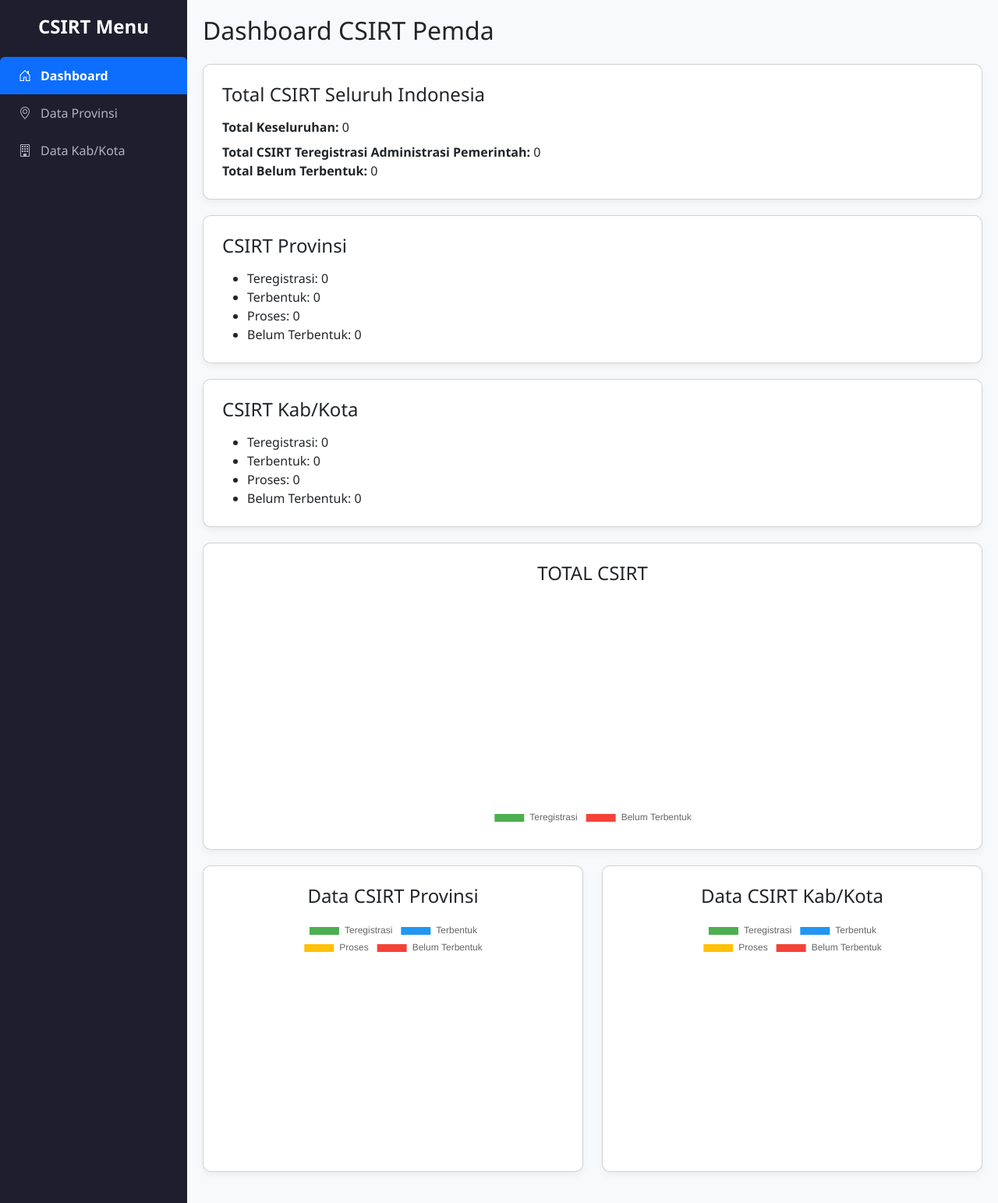
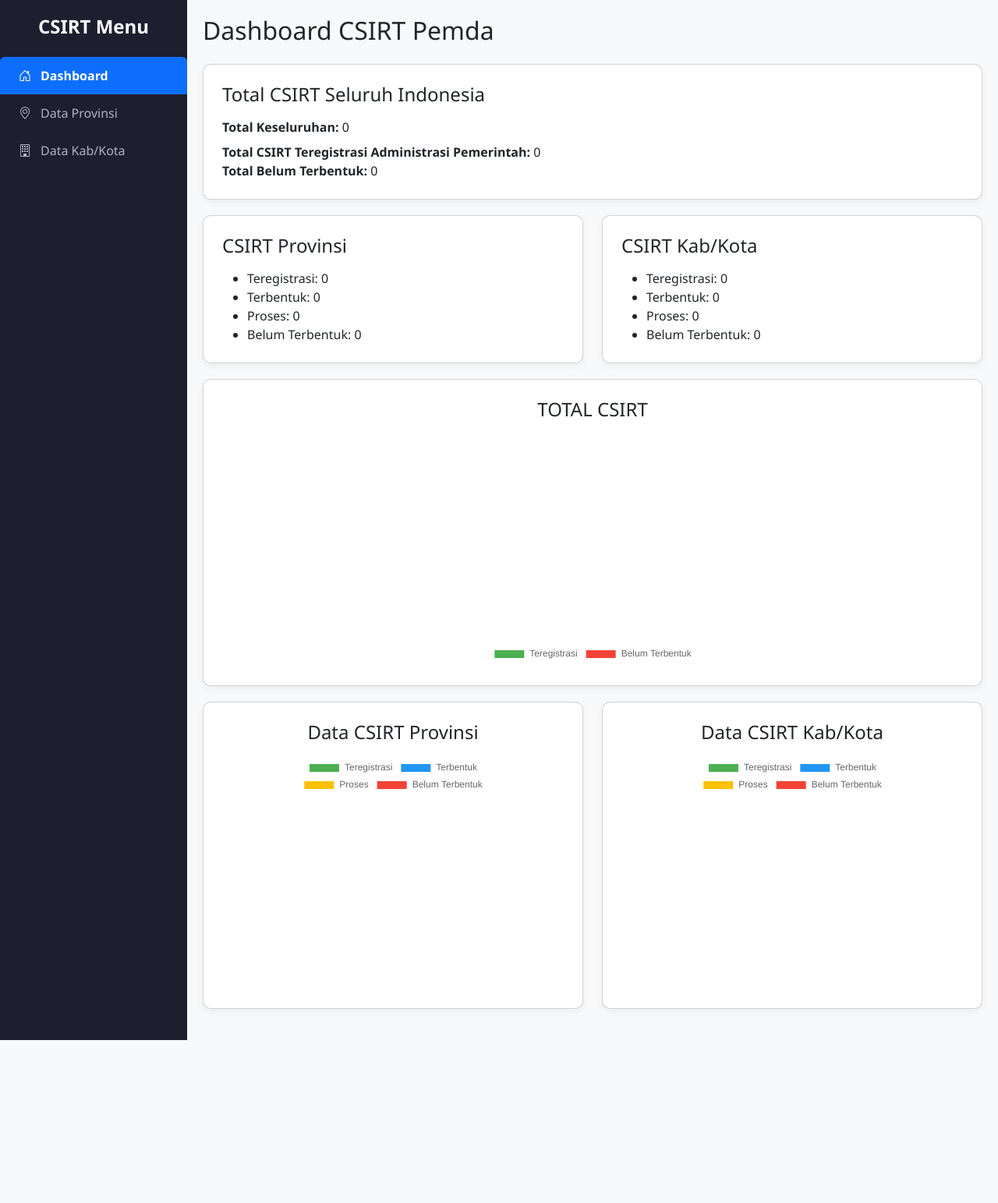
Before and after one commit to VascoZ/dashboard-csirt-pemda, a PHP site: page / in a window 1280 px wide. Shown: the whole page at 78% size. After the commit the page ends 1334 px from the top, so only its background shows below. Run offline with PHP 8.4, Linux system fonts and the light colour scheme; data that the repository does not hold is empty.

Commit message:
Update index.php

```diff
--- a/index.php
+++ b/index.php
@@ -152,7 +152,9 @@
         </p>
     </div>
 
+    <div class="row">
         <!-- Card: Status Provinsi -->
+        <div class="col-md-6">
             <div class="card p-4">
                 <h4>CSIRT Provinsi</h4>
                 <ul class="mb-0">
@@ -162,8 +164,10 @@
                     <li>Belum Terbentuk: <?= $counts_prov['Belum Terbentuk'] ?> </li>
                 </ul>
             </div>
+        </div>
 
         <!-- Card: Status Kab/Kota -->
+        <div class="col-md-6">
             <div class="card p-4">
                 <h4>CSIRT Kab/Kota</h4>
                 <ul class="mb-0">
@@ -172,6 +176,8 @@
                     <li>Proses: <?= $counts_kabkot['Proses'] ?></li>
                     <li>Belum Terbentuk: <?= $counts_kabkot['Belum Terbentuk'] ?> </li>
                 </ul>
+            </div>
+        </div>
     </div>
 
     <!-- Gabungan Chart -->
```
Lines whose indentation alone changed are shown as unchanged.
